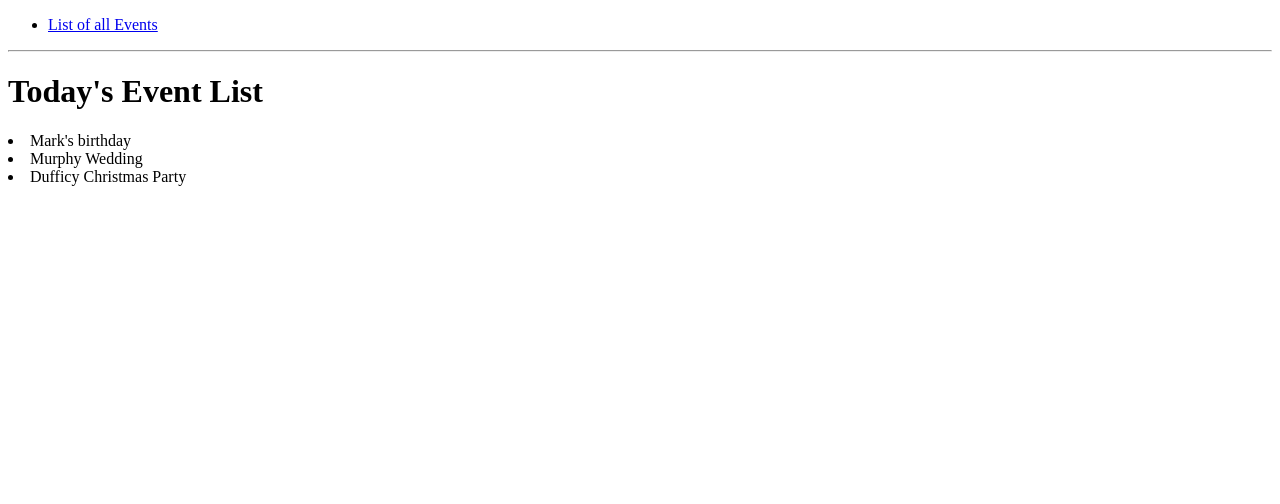
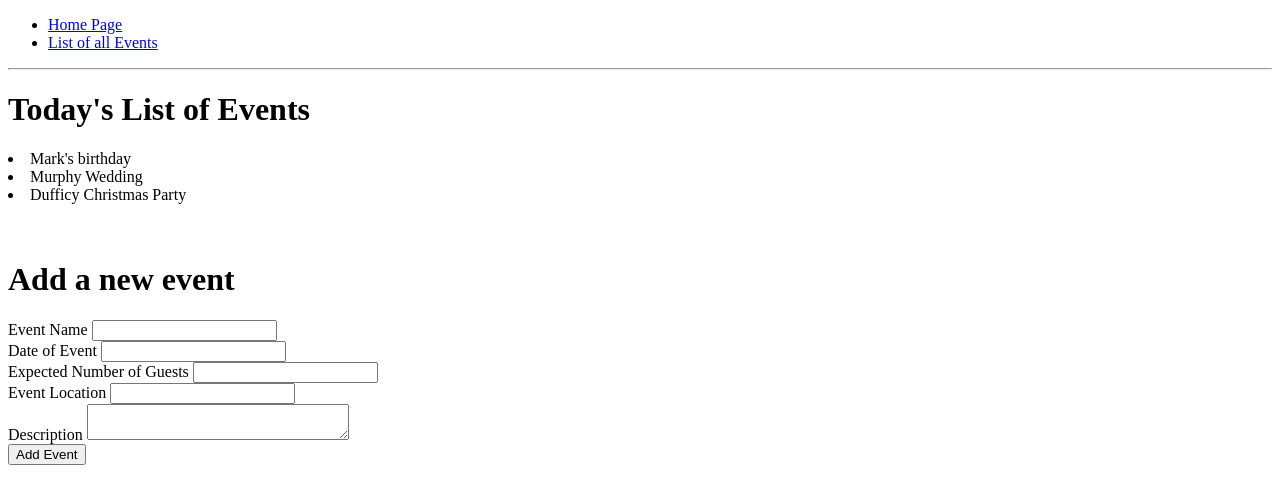
Before and after one commit to ColetteDufficy/wd23_flask_homework, a Flask app: page /events in a window 1280 px wide. Shown: the top 504 px of the page. Run offline with Flask 2, Linux system fonts and the light colour scheme.

Commit message:
MVP completed

```diff
--- a/controllers/controller.py
+++ b/controllers/controller.py
@@ -1,4 +1,4 @@
-from flask import render_template
+from flask import render_template, request
 from app import app
 
 from models.event_list import events
@@ -6,8 +6,21 @@ from models.event import Event
 
 @app.route('/')
 def index():
-    return "Welcome to my home page"
+    return render_template("index.html", title="Home ")
 
 @app.route('/events')
 def list_events():
-    return render_template("index.html", title="Todays ", all_events = events)
+    return render_template("event_listing.html", title="Todays ", all_events = events)
+
+@app.route('/events', methods=["POST"])
+def add_event():
+    ev_date = request.form['date']
+    ev_event_name = request.form['title']
+    ev_num_of_guests = request.form['guest numbers']
+    ev_location = request.form['location']
+    ev_descripton = request.form['description']
+
+    new_event = Event(ev_date, ev_event_name, ev_num_of_guests, ev_location, ev_descripton)
+    events.append(new_event)
+
+    return render_template("event_listing.html", title="Todays ", all_events = events)
--- a/templates/base.html
+++ b/templates/base.html
@@ -11,8 +11,12 @@
     <nav>
         <ul>
             <li>
+                <a href="/">Home Page</a>
+            </li>
+            <li>
                 <a href="/events">List of all Events</a>
             </li>
+
         </ul>
     </nav>
     <hr>
--- /dev/null
+++ b/templates/event_listing.html
@@ -0,0 +1,40 @@
+{% extends 'base.html' %}
+
+{% block content %}
+
+    <h1>Today's List of Events</h1>
+
+    {% for event in all_events %}
+        <li>
+                {{ event.event_name }}
+        </li>
+    {% endfor %}
+
+    <br>
+    <br>
+
+    <h1>Add a new event</h1>
+    <form action="/events" method="post">
+
+        <label for="title">Event Name</label>
+        <input type="text" name="title" id="title">
+<br>
+        <label for="date">Date of Event</label>
+        <input type="text" name="date" id="date">
+<br>
+        <label for="guest numbers">Expected Number of Guests</label>
+        <input type="number" name="guest numbers" id="guest numbers">
+
+<br>
+        <label for="location">Event Location</label>
+        <input type="text" name="location" id="location">
+
+<br>
+        <label for="description">Description</label>
+        <textarea name="description" rows="2" cols="30" id="description"></textarea>
+<br>
+        <input type="submit" value="Add Event">
+      </form>
+
+
+{% endblock content %}
--- a/templates/index.html
+++ b/templates/index.html
@@ -2,13 +2,8 @@
 
 {% block content %}
 
-    <h1>Today's Event List</h1>
-
-    {% for event in all_events %}
-        <li>
-                {{ event.event_name }}
-        </li>
-    {% endfor %}
+    <h1>Welcome to my Events Planning page</h1>
+    <p>click on the above link to find out more</p>
 
 
 {% endblock content %}
```
